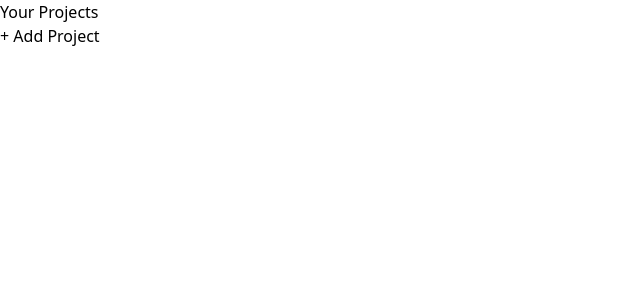
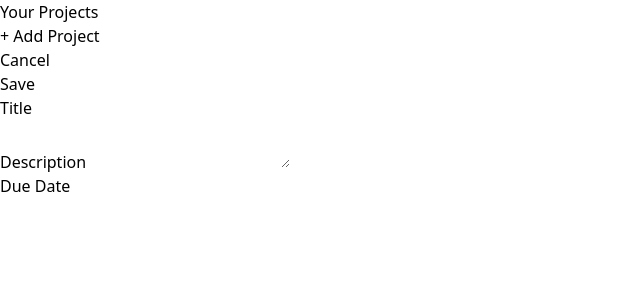
Before and after one commit to AlexBuzea/Project-management-demo, a React (Vite) app: page / in a window 1280 px wide. Shown: the top 300 px of the page, without its empty margins (0-640 px from the left). Built offline with nearby package versions, Linux system fonts and the light colour scheme.

Commit message:
adding reusable input component

```diff
--- a/src/App.jsx
+++ b/src/App.jsx
@@ -1,9 +1,11 @@
 import ProjectsSidebar from "./components/ProjectsSidebar";
+import NewProject from "./components/NewProject";
 
 function App() {
   return (
-    <main className="h-scr my-8">
+    <main className="h-scr my-8 flex gap-8">
       <ProjectsSidebar />
+      <NewProject />
     </main>
   );
 }
--- /dev/null
+++ b/src/components/Input.jsx
@@ -0,0 +1,10 @@
+const Input = ({ label, textarea, ...props }) => {
+  return (
+    <p>
+      <label> {label} </label>
+      {textarea ? <textarea {...props} /> : <input {...props} />}
+    </p>
+  );
+};
+
+export default Input;
--- a/src/components/NewProject.jsx
+++ b/src/components/NewProject.jsx
@@ -1,3 +1,5 @@
+import Input from "./Input";
+
 const NewProject = () => {
   return (
     <div>
@@ -10,18 +12,9 @@ const NewProject = () => {
         </li>
       </menu>
       <div>
-        <p>
-          <label htmlFor="">Title</label>
-          <input type="text" />
-        </p>
-        <p>
-          <label htmlFor="">Description</label>
-          <textarea />
-        </p>
-        <p>
-          <label htmlFor="">Due Date</label>
-          <input type="text" />
-        </p>
+        <Input label="Title" />
+        <Input label="Description" textarea />
+        <Input label="Due Date" />
       </div>
     </div>
   );
```
